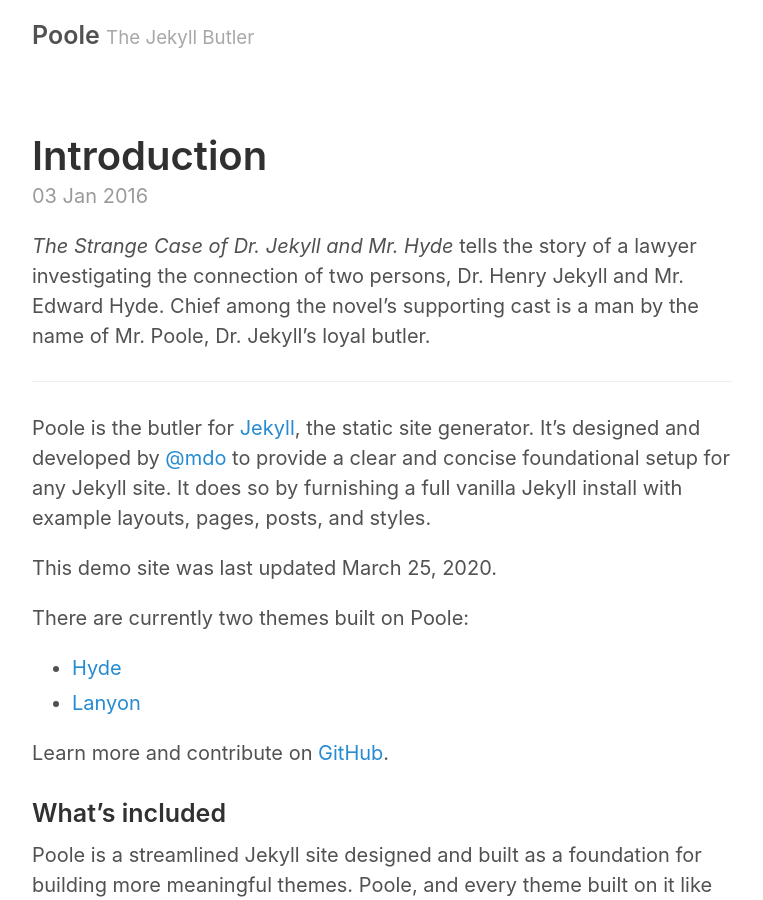
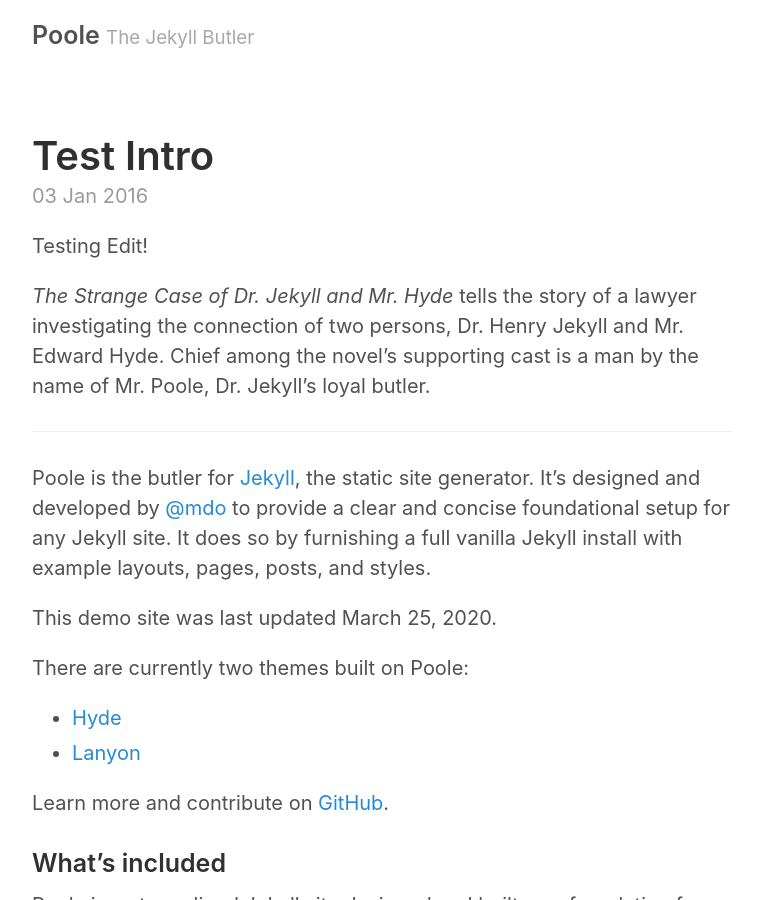
Before and after one commit to misterperce/misterperce.github.io, a Jekyll site: the page built from _posts/2016-01-03-introduction.md, in a window 1280 px wide and 900 px high. Shown: the whole window, without its empty margins (258-1021 px from the left). Built offline with Jekyll 4.4.1, drawn with Linux system fonts in a browser that asks for light colours.

Commit message:
Trying to edit latest post

```diff
--- a/_posts/2016-01-03-introduction.md
+++ b/_posts/2016-01-03-introduction.md
@@ -1,7 +1,9 @@
 ---
 layout: post
-title: Introduction
+title: Test Intro
 ---
+
+Testing Edit!
 
 *The Strange Case of Dr. Jekyll and Mr. Hyde* tells the story of a lawyer investigating the connection of two persons, Dr. Henry Jekyll and Mr. Edward Hyde. Chief among the novel's supporting cast is a man by the name of Mr. Poole, Dr. Jekyll's loyal butler.
 
```
